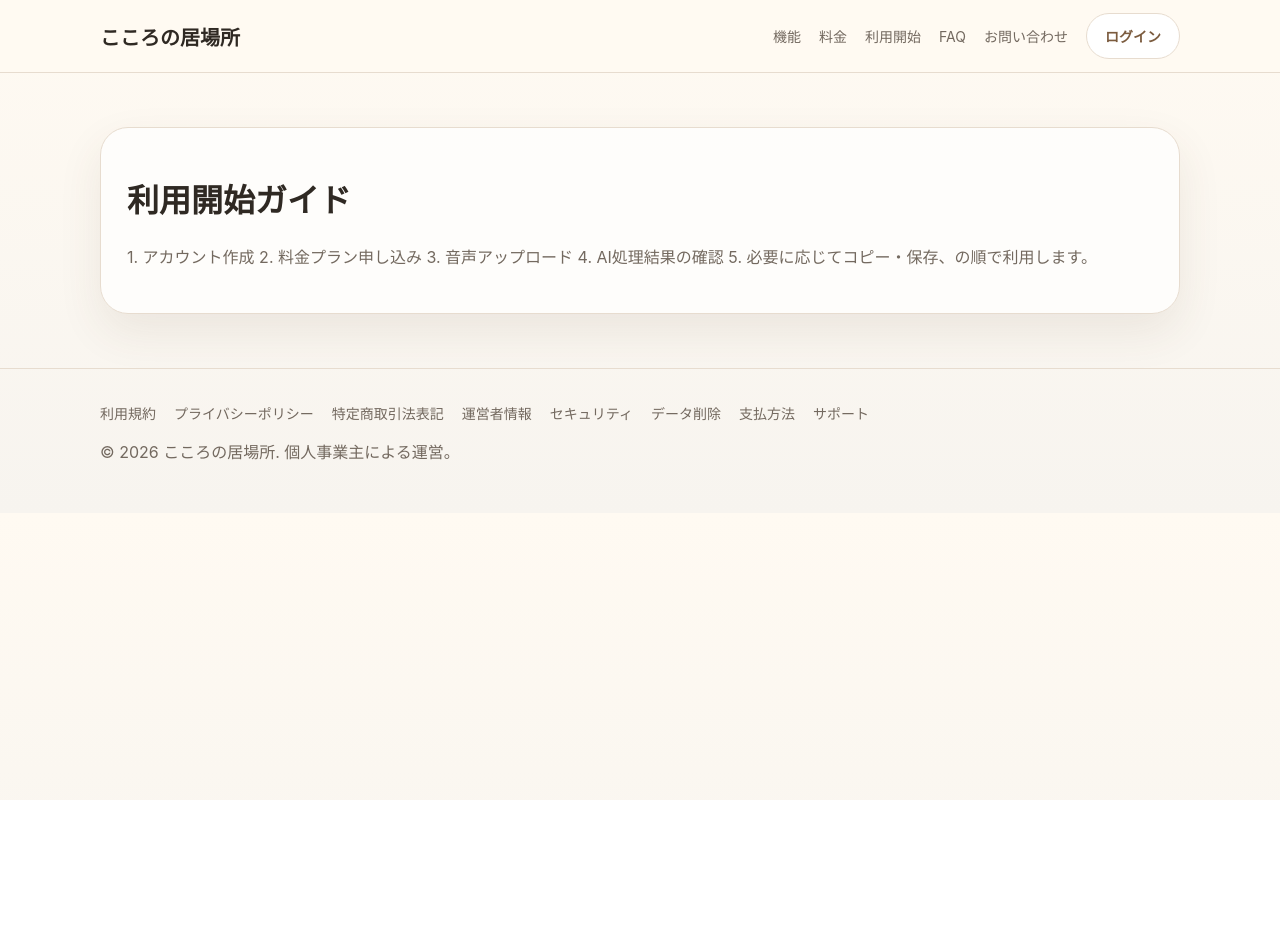
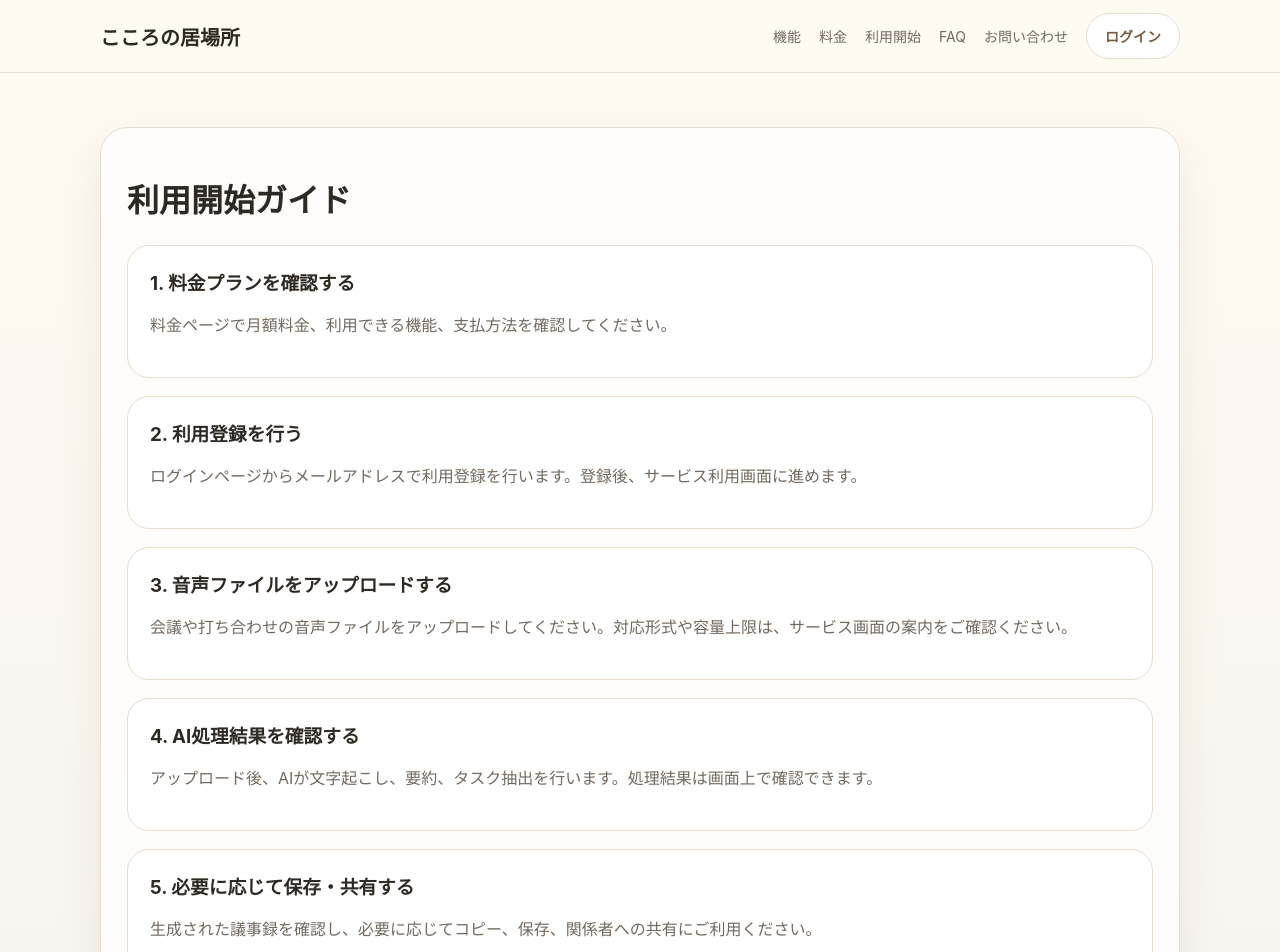
Before and after one commit to Yuki-ux-jpg-png/ai_gijiroku, a Next.js app: page /guide in a window 1280 px wide. Shown: the top 952 px of the page. Before the commit the page ends 800 px from the top, so only its background shows below. Built offline with nearby package versions, Linux system fonts and the light colour scheme.

Commit message:
Update page.tsx

```diff
--- a/app/guide/page.tsx
+++ b/app/guide/page.tsx
@@ -1 +1,46 @@
-export default function Page(){return <main className="section"><div className="container"><div className="card"><h1>利用開始ガイド</h1><p className="muted">1. アカウント作成 2. 料金プラン申し込み 3. 音声アップロード 4. AI処理結果の確認 5. 必要に応じてコピー・保存、の順で利用します。</p></div></div></main>}
+export default function Page() {
+  return (
+    <main className="section">
+      <div className="container">
+        <div className="card">
+          <h1>利用開始ガイド</h1>
+
+          <div className="mini" style={{ marginTop: 24 }}>
+            <h3>1. 料金プランを確認する</h3>
+            <p className="muted">
+              料金ページで月額料金、利用できる機能、支払方法を確認してください。
+            </p>
+          </div>
+
+          <div className="mini" style={{ marginTop: 18 }}>
+            <h3>2. 利用登録を行う</h3>
+            <p className="muted">
+              ログインページからメールアドレスで利用登録を行います。登録後、サービス利用画面に進めます。
+            </p>
+          </div>
+
+          <div className="mini" style={{ marginTop: 18 }}>
+            <h3>3. 音声ファイルをアップロードする</h3>
+            <p className="muted">
+              会議や打ち合わせの音声ファイルをアップロードしてください。対応形式や容量上限は、サービス画面の案内をご確認ください。
+            </p>
+          </div>
+
+          <div className="mini" style={{ marginTop: 18 }}>
+            <h3>4. AI処理結果を確認する</h3>
+            <p className="muted">
+              アップロード後、AIが文字起こし、要約、タスク抽出を行います。処理結果は画面上で確認できます。
+            </p>
+          </div>
+
+          <div className="mini" style={{ marginTop: 18 }}>
+            <h3>5. 必要に応じて保存・共有する</h3>
+            <p className="muted">
+              生成された議事録を確認し、必要に応じてコピー、保存、関係者への共有にご利用ください。
+            </p>
+          </div>
+        </div>
+      </div>
+    </main>
+  );
+}
```
